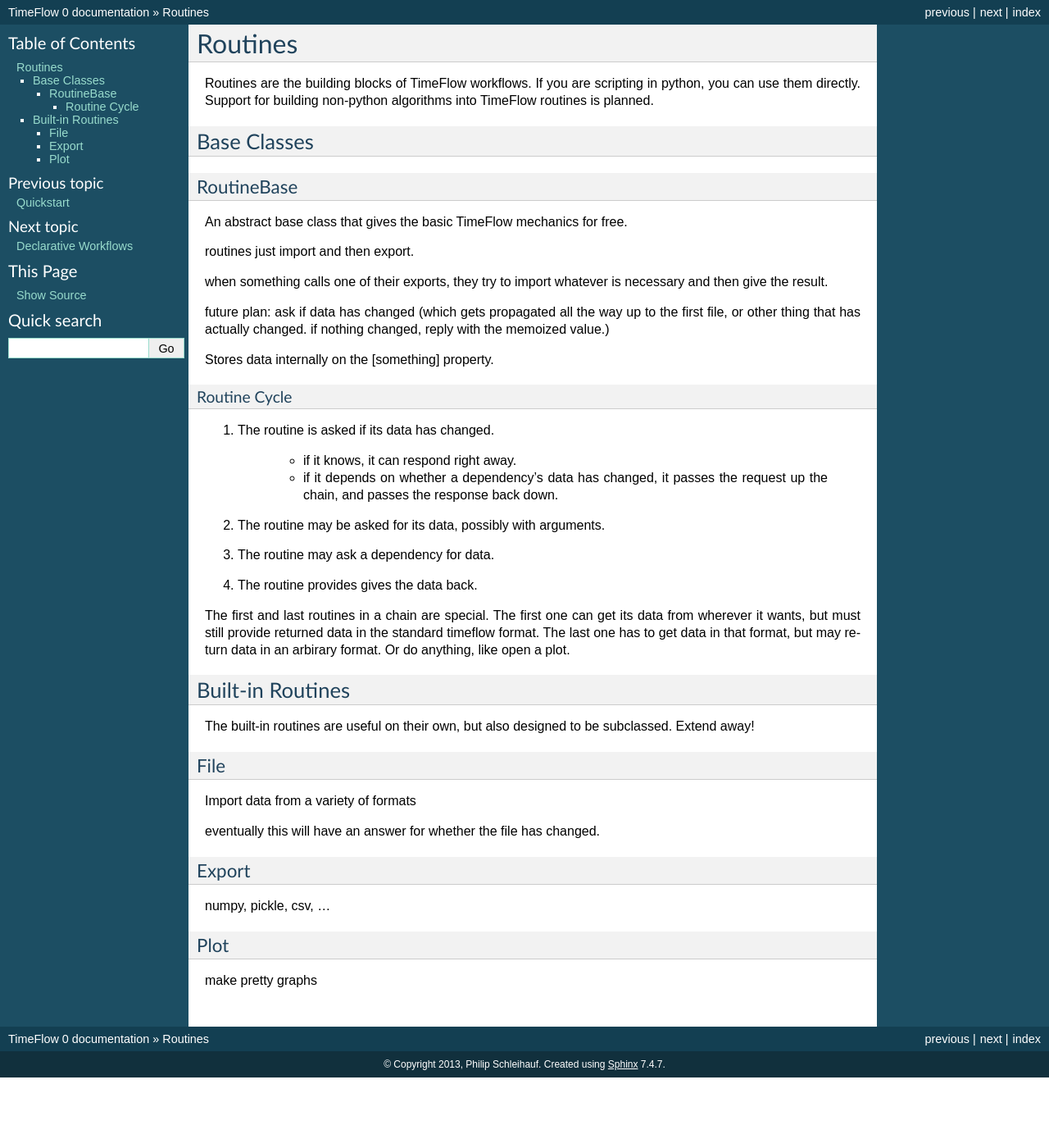
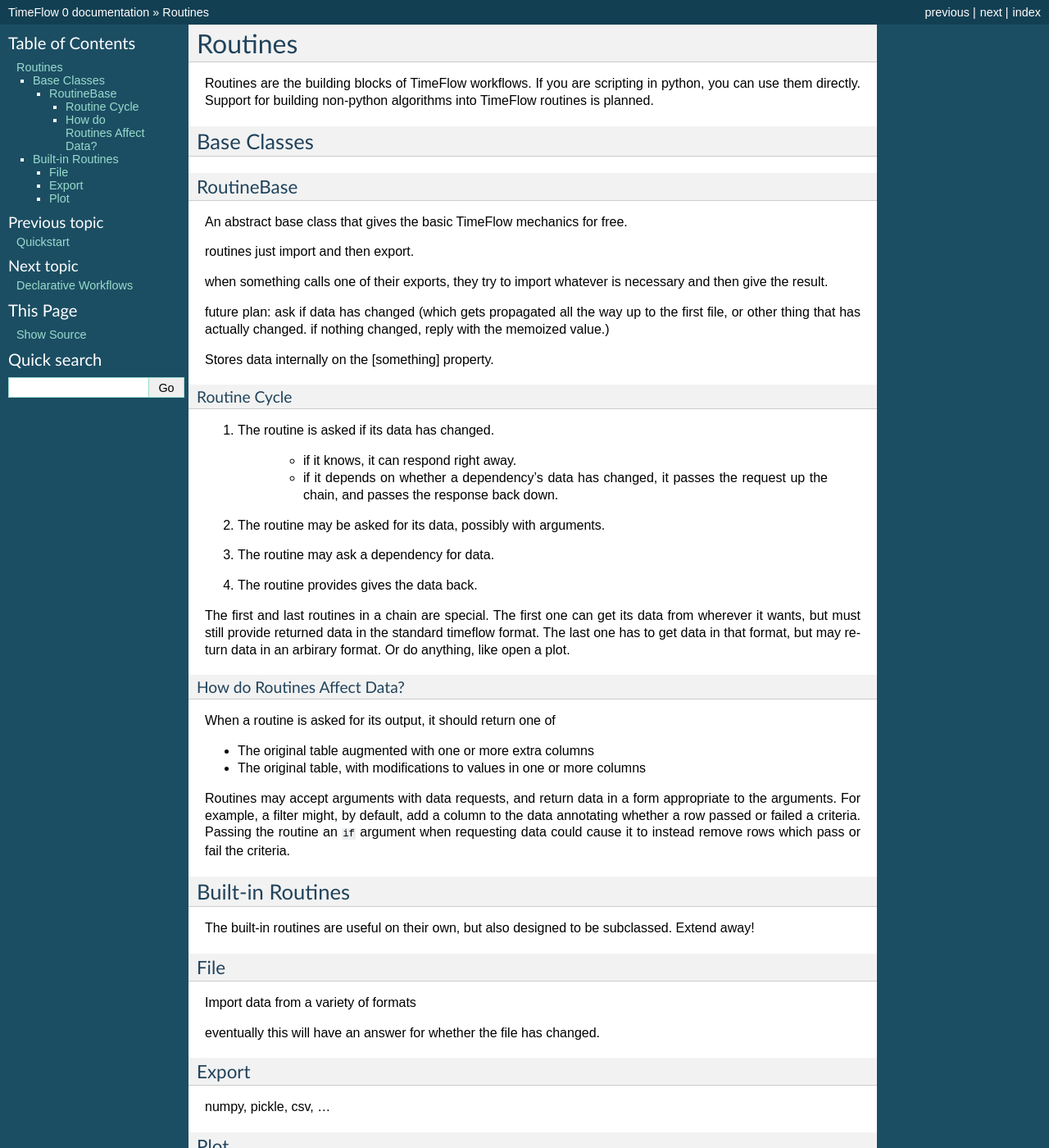
Before and after one commit to Queens-Applied-Sustainability/Time-Series-Tools, a Sphinx documentation site: the page built from docs/routines.rst, in a window 1280 px wide and 1400 px high. Shown: the whole window at 82% size. Built offline with Sphinx 7.4.7, drawn with Linux system fonts in a browser that asks for light colours; formulas are drawn with MathJax 3.

Commit message:
more details

```diff
--- a/docs/index.rst
+++ b/docs/index.rst
@@ -3,8 +3,8 @@
 
 There are two main components of TimeFlow:
 
-1. A `BaseRoutine` abstract class (and some more specific subclasses simple
-   concrete ready-to-go subclasses) to organize your workflow into steps.
+1. A :code:`BaseRoutine` abstract class (and some more specific subclasses
+   simple concrete ready-to-go subclasses) to organize your workflow into steps.
 
 2. A yaml-based declarative syntax of describing your workflow.
 
--- a/docs/routines.rst
+++ b/docs/routines.rst
@@ -45,6 +45,21 @@
 return data in an arbirary format. Or do anything, like open a plot.
 
 
+How do Routines Affect Data?
+~~~~~~~~~~~~~~~~~~~~~~~~~~~~
+
+When a routine is asked for its output, it should return one of
+
+* The original table augmented with one or more extra columns
+* The original table, with modifications to values in one or more columns
+
+Routines may accept arguments with data requests, and return data in a form
+appropriate to the arguments. For example, a filter might, by default, add a
+column to the data annotating whether a row passed or failed a criteria. Passing
+the routine an :code:`if` argument when requesting data could cause it to instead
+remove rows which pass or fail the criteria.
+
+
 Built-in Routines
 -----------------
 
```
Also changed, not shown: docs/declarative.rst (+27 -22 lines).
